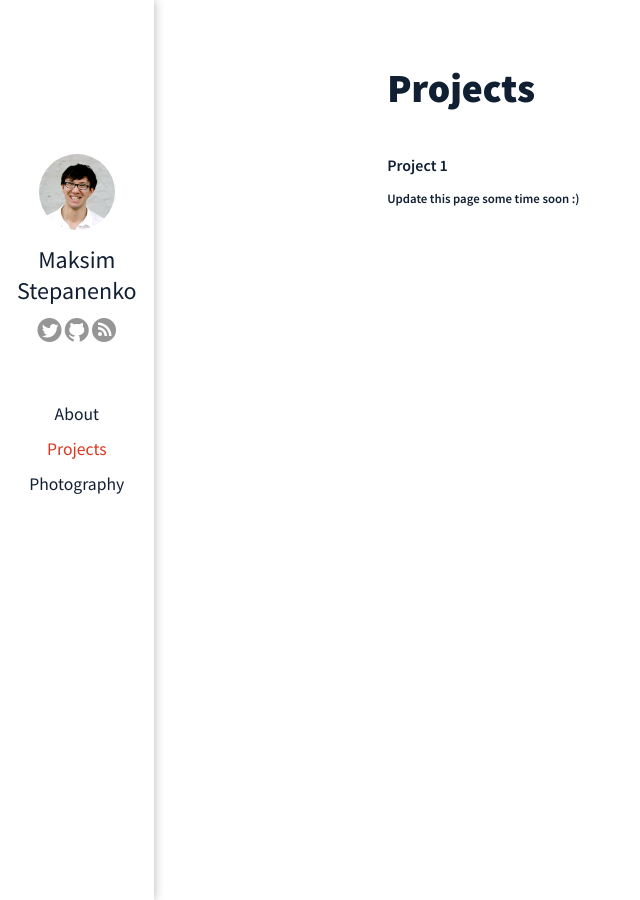
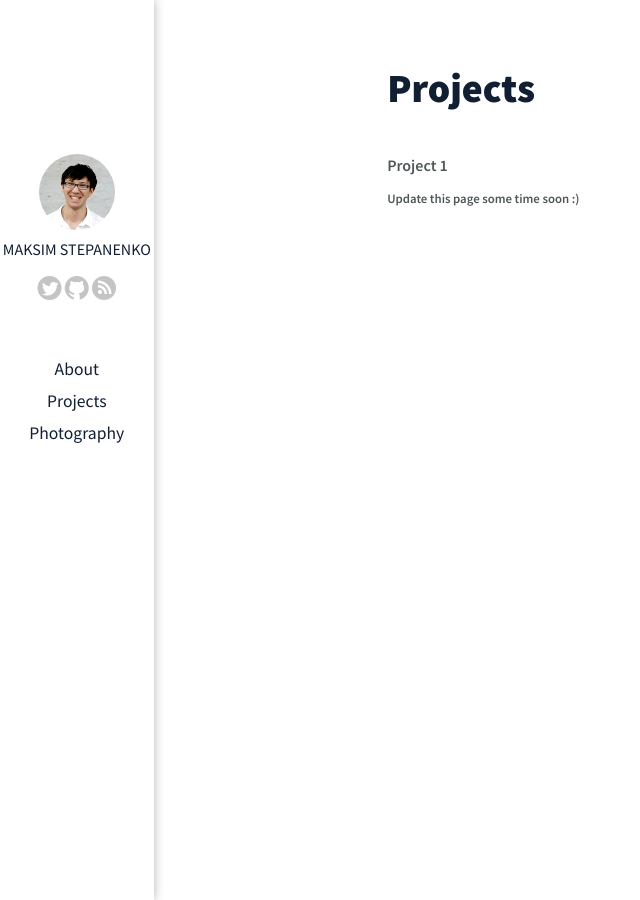
Before and after one commit to maksim-s/maksim-s.github.com, a Jekyll site: the page built from projects.html, in a window 1280 px wide. Shown: the whole page, without its empty margins (0-640 px from the left). Built offline with Jekyll 4.4.1, drawn with Linux system fonts in a browser that asks for light colours.

Commit message:
switching to sass

```diff
--- a/_layouts/layout.html
+++ b/_layouts/layout.html
@@ -9,7 +9,7 @@
     <meta name="author" content="Maksim Stepanenko">
     <link href="http://feeds.feedburner.com/MaksimStepanenko" rel="alternate" title="Maksim Stepanenko" type="application/atom+xml" />
     <link rel="icon" type="image/png" href="/images/favicon.ico" />
-    <link rel="stylesheet" href="/css/main.css" />
+    <link rel="stylesheet" href="/stylesheets/css/main.css" />
     <link href="/webfonts/ss-social.css" rel="stylesheet" />
     <link href='http://fonts.googleapis.com/css?family=Source+Sans+Pro:300,400,600,700,900,200italic,300italic,400italic' rel='stylesheet' type='text/css'>
     <link href="/js/google-code-prettify/prettify.css" type="text/css" rel="stylesheet" />
@@ -38,8 +38,7 @@
       </div>
       <h2 class="sidebar-name">
         <a href="/">
-          Maksim <br>
-          Stepanenko
+          Maksim Stepanenko
         </a>
       </h2>
       <section class="sidebar-social">
--- a/about.html
+++ b/about.html
@@ -4,11 +4,6 @@
 ---
 
 <section class="content">
-  <style type="text/css">
-    #about {
-      color: #D93722;
-    }
-  </style>
   <h1>About</h1>
   <section class="byline">
     Just chilling.
--- a/photography.html
+++ b/photography.html
@@ -9,11 +9,6 @@
   <script src="/js/photoMosaic/files/data/photoMosaic.data.js"></script>
   <link rel="stylesheet" href="/js/photoMosaic/files/css/photoMosaic.screen.css" />
   <link rel="stylesheet" href="/js/photoMosaic/files/css/prettyPhoto.css" />
-  <style type="text/css">
-    #photography {
-      color: #D93722;
-    }
-  </style>
 </head>
 <section class="content">
   <h1>Photography</h1>
--- a/projects.html
+++ b/projects.html
@@ -4,11 +4,6 @@
 ---
 
 <section class="content">
-  <style type="text/css">
-    #projects {
-      color: #D93722;
-    }
-  </style>
   <h1>Projects</h1>
   <section class="byline">
   </section>
--- /dev/null
+++ b/stylesheets/css/main.css
@@ -0,0 +1,265 @@
+/* main.scss */
+/* responsive */
+.sidebar {
+  position: fixed;
+  left: 0;
+  top: 0;
+  bottom: 0;
+  right: auto;
+  width: 12%;
+  font-family: "Source Sans Pro", Helvetica, sans-serif;
+  box-shadow: 0 0px 10px rgba(0, 0, 0, 0.3);
+  text-align: center;
+  background: white;
+  z-index: 2; }
+  @media only screen and (min-width: 601px) and (max-width: 950px) {
+    .sidebar {
+      width: 115px; } }
+  @media only screen and (max-width: 600px) {
+    .sidebar {
+      height: 80px;
+      width: 100%;
+      box-shadow: 0 0px 10px rgba(0, 0, 0, 0.3);
+      background: rgba(255, 255, 255, 0.95);
+      z-index: 1; } }
+  .sidebar .sidebar-avatar {
+    position: relative;
+    width: 76px;
+    height: 76px;
+    display: inline-block;
+    margin: auto;
+    margin-top: 100%;
+    -moz-border-radius: 38px;
+    -webkit-border-radius: 38px;
+    border-radius: 38px; }
+    .sidebar .sidebar-avatar .profile-photo {
+      height: 100%;
+      width: 100%;
+      border-radius: 100%; }
+    @media only screen and (max-width: 600px) {
+      .sidebar .sidebar-avatar {
+        width: 50px;
+        height: 50px;
+        -moz-border-radius: 25px;
+        -webkit-border-radius: 25px;
+        border-radius: 25px;
+        margin: 5px 5px 0 20px;
+        position: fixed;
+        display: block;
+        z-index: 2; } }
+  .sidebar .sidebar-name {
+    font-family: "Source Sans Pro", Helvetica, sans-serif;
+    font-size: 1em;
+    font-weight: normal;
+    margin: auto;
+    text-transform: uppercase;
+    margin-top: 5px;
+    margin-bottom: 15px; }
+    .sidebar .sidebar-name a {
+      text-decoration: none;
+      color: #111f33; }
+    @media only screen and (max-width: 600px) {
+      .sidebar .sidebar-name {
+        display: none; } }
+  .sidebar .sidebar-social {
+    margin: auto;
+    margin-bottom: 50px; }
+    .sidebar .sidebar-social a {
+      text-decoration: none;
+      font-size: 1.5em;
+      color: #c4c4c4; }
+      .sidebar .sidebar-social a:hover {
+        color: #111f33; }
+      @media only screen and (max-width: 600px) {
+        .sidebar .sidebar-social a {
+          font-size: 0.9em; } }
+    @media only screen and (max-width: 600px) {
+      .sidebar .sidebar-social {
+        margin-bottom: 5px;
+        position: fixed;
+        margin: 60px 5px 0 18px;
+        z-index: 2; } }
+  .sidebar .sidebar-nav {
+    margin-left: auto; }
+    @media only screen and (max-width: 600px) {
+      .sidebar .sidebar-nav {
+        position: fixed;
+        margin: 20px 0 0 24%;
+        z-index: 2; } }
+    .sidebar .sidebar-nav a {
+      color: #111f33;
+      font-size: 1.1em;
+      display: block;
+      text-decoration: none;
+      font-weight: normal; }
+      .sidebar .sidebar-nav a:hover {
+        color: #d90e00; }
+      @media only screen and (max-width: 600px) {
+        .sidebar .sidebar-nav a {
+          padding: 5px;
+          font-size: 1em; } }
+    .sidebar .sidebar-nav ul {
+      margin: 0;
+      padding: 0; }
+      @media only screen and (max-width: 600px) {
+        .sidebar .sidebar-nav ul {
+          list-style-type: none;
+          margin: 0;
+          padding: 0; } }
+      .sidebar .sidebar-nav ul li {
+        list-style: none;
+        margin-bottom: 10px; }
+        @media only screen and (max-width: 600px) {
+          .sidebar .sidebar-nav ul li {
+            display: inline-block;
+            list-style-type: none; } }
+
+.content {
+  font-family: "Source Sans Pro", Helvetica, sans-serif;
+  max-width: 650px;
+  width: 50%;
+  margin-left: 30%;
+  margin-bottom: 5%;
+  margin-top: 5%;
+  z-index: 1; }
+  @media only screen and (min-width: 601px) and (max-width: 950px) {
+    .content {
+      width: 70%;
+      margin-left: 20%; } }
+  @media only screen and (max-width: 600px) {
+    .content {
+      width: 92%;
+      margin-top: 90px;
+      margin-left: 8px;
+      position: relative;
+      z-index: 0; } }
+  .content .share {
+    margin-top: 40px;
+    margin-bottom: 10%;
+    padding-top: 30px;
+    width: 100%;
+    text-align: right;
+    border-top: 1px solid #505759; }
+  .content h1 {
+    color: #111f33;
+    font-weight: 900;
+    font-size: 2.5em;
+    margin: 18px 0 5px 0; }
+    .content h1 a {
+      color: #111f33;
+      text-decoration: none; }
+  .content h2 {
+    color: #111f33;
+    font-weight: 700;
+    font-size: 1.85em;
+    margin-bottom: 15px; }
+    .content h2 a {
+      color: #111f33;
+      text-decoration: none; }
+  .content h3 {
+    color: #111f33;
+    font-weight: 600;
+    font-size: 1.5em;
+    padding-bottom: 5px;
+    margin-bottom: 5px; }
+    .content h3 a {
+      color: #111f33;
+      text-decoration: none; }
+  .content p {
+    color: #505759;
+    font-size: 0.95em;
+    line-height: 1.7em; }
+    .content p a {
+      color: #d90e00;
+      text-decoration: none; }
+      .content p a:hover {
+        color: #ff1000; }
+    .content p code {
+      font-size: 0.9em;
+      background-color: #eeeeee;
+      border: 1px solid #777777;
+      border-radius: 3px;
+      padding: 2px 3px; }
+  .content pre {
+    padding: 10px; }
+  .content img {
+    padding: 3px;
+    max-width: 100%; }
+  .content li {
+    margin-bottom: 10px;
+    color: #111F33; }
+  .content blockquote {
+    padding: 0.25em 1em;
+    margin-left: 0px;
+    border-left: 7px solid #d90e00; }
+    .content blockquote p {
+      margin-bottom: 0px;
+      color: #505759;
+      font-style: italic;
+      font-size: 0.9em; }
+    .content blockquote cite {
+      display: block;
+      margin-top: .5em;
+      text-align: right;
+      color: #111;
+      font-style: normal; }
+      .content blockquote cite:before {
+        content: '— '; }
+  .content .byline {
+    margin-bottom: 40px;
+    padding-left: 0px;
+    font-size: 0.9em;
+    font-weight: 300;
+    font-style: italic;
+    color: #c4c4c4; }
+  .content .listing {
+    padding: 0;
+    margin: 20px 0 0 0; }
+    .content .listing ul {
+      margin: 0;
+      padding: 0; }
+    .content .listing li {
+      font-size: 1em;
+      list-style: none;
+      padding: 2px 0 2px 0;
+      margin: 0;
+      color: #505759;
+      font-weight: 550; }
+    .content .listing .date {
+      font-size: 0.9em;
+      color: #c4c4c4; }
+    .content .listing .project-description {
+      font-size: 0.8em;
+      color: #505759;
+      weight: 400; }
+    .content .listing a {
+      text-decoration: none;
+      color: #505759; }
+      .content .listing a:hover {
+        color: #d90e00; }
+  .content #related {
+    margin-top: 50px; }
+    .content #related .listing li {
+      font-size: 0.9em;
+      padding: 0; }
+    .content #related ul {
+      margin: 5px 0 0 0; }
+    .content #related .date {
+      font-size: 0.9em; }
+  .content #related-posts {
+    margin: 0;
+    padding: 0;
+    font-weight: bold;
+    font-size: 1.1em;
+    color: #111f33; }
+  .content #galleria {
+    width: 100%; }
+  .content #blog-posts {
+    font-size: 1.4em;
+    font-weight: bold;
+    margin: 0;
+    color: #111f33; }
+  .content *::selection {
+    background: rgba(0, 166, 242, 0.64) !important; }
+  .content *::-moz-selection {
+    background: rgba(0, 166, 242, 0.64) !important; }
--- /dev/null
+++ b/stylesheets/sass/main.scss
@@ -0,0 +1,337 @@
+/* main.scss */
+
+$sidebar-background: white;
+$text-color: #505759;
+$hover-color: #FF1000;
+$link-color: #D90E00;
+$heading-color: #111F33;
+$byline-color: #C4C4C4;
+$selection-color: rgba(0, 166, 242, 0.64);
+$font-family: 'Source Sans Pro', Helvetica, sans-serif;
+
+/* responsive */
+@mixin respond-to($media) {
+  @if $media == handhelds {
+    @media only screen and (max-width: 600px) { @content; }
+  }
+  @else if $media == medium-screens {
+    @media only screen and (min-width: 601px) and (max-width: 950px) { @content; }
+  }
+}
+
+.sidebar {
+  position: fixed;
+  left: 0;
+  top: 0;
+  bottom: 0;
+  right: auto;
+  width: 12%;
+  font-family: $font-family;
+  box-shadow: 0 0px 10px rgba(0, 0, 0, 0.3);
+  text-align: center;
+  background: $sidebar-background;
+  z-index: 2;
+  @include respond-to(medium-screens) {
+    width: 115px;
+  }
+  @include respond-to(handhelds) {
+    height: 80px;
+    width: 100%;
+    box-shadow: 0 0px 10px rgba(0, 0, 0, 0.3);
+    background: rgba(255,255,255,0.95);
+    z-index: 1;
+  }
+
+  .sidebar-avatar {
+    position: relative;
+    width: 76px;
+    height: 76px;
+    display: inline-block;
+    margin: auto;
+    margin-top: 100%;
+    -moz-border-radius: 38px;
+    -webkit-border-radius: 38px;
+    border-radius: 38px;
+    .profile-photo {
+      height: 100%;
+      width: 100%;
+      border-radius: 100%;
+    }
+    @include respond-to(handhelds) {
+      width: 50px;
+      height: 50px;
+      -moz-border-radius: 25px;
+      -webkit-border-radius: 25px;
+      border-radius: 25px;
+      margin: 5px 5px 0 20px;
+      position: fixed;
+      display: block;
+      z-index: 2;
+    }
+  }
+  .sidebar-name {
+    font-family: $font-family;
+    font-size: 1em;
+    font-weight: normal;
+    margin: auto;
+    text-transform: uppercase;
+    margin-top: 5px;
+    margin-bottom: 15px;
+    a {
+      text-decoration: none;
+      color: $heading-color;
+    }
+    @include respond-to(handhelds) {
+      display: none;
+    }
+  }
+  .sidebar-social {
+    margin: auto;
+    margin-bottom: 50px;
+    a {
+      text-decoration: none;
+      font-size: 1.5em;
+      color: $byline-color;
+      &:hover {
+        color: $heading-color;
+      }
+      @include respond-to(handhelds) {
+        font-size: 0.9em;
+      }
+    }
+    @include respond-to(handhelds) {
+      margin-bottom: 5px;
+      position: fixed;
+      margin: 60px 5px 0 18px;
+      z-index: 2;
+    }
+  }
+
+  .sidebar-nav {
+    margin-left: auto;
+    @include respond-to(handhelds) {
+      position: fixed;
+      margin: 20px 0 0 24%;
+      z-index: 2;
+    }
+    a {
+      color: $heading-color;
+      font-size: 1.1em;
+      display: block;
+      text-decoration: none;
+      font-weight: normal;
+      &:hover {
+        color: $link-color;
+      }
+      @include respond-to(handhelds) {
+        padding: 5px;
+        font-size: 1em;
+      }
+    }
+    ul {
+      margin: 0;
+      padding: 0;
+      @include respond-to(handhelds) {
+        list-style-type: none;
+        margin: 0;
+        padding: 0;
+      }
+      li {
+        list-style: none;
+        margin-bottom: 10px;
+        @include respond-to(handhelds) {
+          display: inline-block;
+          list-style-type: none;
+        }
+      }
+    }
+  }
+}
+
+.content {
+  font-family: $font-family;
+  max-width: 650px;
+  width: 50%;
+  margin-left: 30%;
+  margin-bottom: 5%;
+  margin-top: 5%;
+  z-index: 1;
+  @include respond-to(medium-screens) {
+    width: 70%;
+    margin-left: 20%;
+  }
+  @include respond-to(handhelds) {
+    width: 92%;
+    margin-top: 90px;
+    margin-left: 8px;
+    position: relative;
+    z-index: 0;
+  }
+  .share {
+    margin-top: 40px;
+    margin-bottom: 10%;
+    padding-top: 30px;
+    width: 100%;
+    text-align: right;
+    border-top: 1px solid $text-color;
+  }
+  h1 {
+    color: $heading-color;
+    font-weight: 900;
+    font-size: 2.5em;
+    margin: 18px 0 5px 0;
+    a {
+      color: $heading-color;
+      text-decoration: none;
+    }
+  }
+  h2 {
+    color: $heading-color;
+    font-weight: 700;
+    font-size: 1.85em;
+    margin-bottom: 15px;
+    a {
+      color: $heading-color;
+      text-decoration: none;
+    }
+  }
+  h3 {
+    color: $heading-color;
+    font-weight: 600;
+    font-size: 1.5em;
+    padding-bottom: 5px;
+    margin-bottom: 5px;
+    a {
+      color: $heading-color;
+      text-decoration: none;
+    }
+  }
+  p {
+    color: $text-color;
+    font-size: 0.95em;
+    line-height: 1.7em;
+    a {
+      color: $link-color;
+      text-decoration: none;
+      &:hover {
+        color: $hover-color;
+      }
+    }
+    code {
+      font-size: 0.9em;
+      background-color: #eeeeee;
+      border: 1px solid #777777;
+      border-radius: 3px;
+      padding: 2px 3px;
+    }
+  }
+  pre {
+    padding: 10px;
+
+  }
+  img {
+    padding: 3px;
+    max-width: 100%;
+  }
+  li {
+    margin-bottom: 10px;
+    color: #111F33;
+  }
+  blockquote {
+    padding: .25em 1em;
+    margin-left: 0px;
+    border-left: 7px solid $link-color;
+    p {
+      margin-bottom: 0px;
+      color: $text-color;
+      font-style: italic;
+      font-size: 0.9em;
+    }
+    cite {
+      display: block;
+      margin-top: .5em;
+      text-align: right;
+      color: #111;
+      font-style: normal;
+      &:before {
+        content: '— ';
+      }
+    }
+  }
+  .byline {
+    margin-bottom: 40px;
+    padding-left: 0px;
+    font-size: 0.9em;
+    font-weight: 300;
+    font-style: italic;
+    color: $byline-color;
+  }
+  .listing {
+    padding: 0;
+    margin: 20px 0 0 0;
+    ul {
+      margin: 0;
+      padding: 0;
+    }
+    li {
+      font-size: 1em;
+      list-style: none;
+      padding: 2px 0 2px 0;
+      margin: 0;
+      color: $text-color;
+      font-weight: 550;
+    }
+    .date {
+      font-size: 0.9em;
+      color: $byline-color;
+    }
+    .project-description {
+      font-size: 0.8em;
+      color: $text-color;
+      weight: 400;
+    }
+    a {
+      text-decoration: none;
+      color: $text-color;
+      &:hover {
+        color: $link-color;
+      }
+    }
+  }
+  #related {
+    margin-top: 50px;
+    .listing li {
+      font-size: 0.9em;
+      padding: 0;
+    }
+    ul {
+      margin: 5px 0 0 0;
+    }
+    .date {
+      font-size: 0.9em;
+    }
+  }
+  #related-posts {
+    margin: 0;
+    padding: 0;
+    font-weight: bold;
+    font-size: 1.1em;
+    color: $heading-color;
+  }
+  #galleria {
+    width: 100%;
+  }
+  #blog-posts {
+    font-size: 1.4em;
+    font-weight: bold;
+    margin: 0;
+    color: $heading-color;
+  }
+  *::selection {
+    background: $selection-color !important;
+  }
+  *::-moz-selection {
+    background: $selection-color !important;
+  }
+
+}
```
Also changed, not shown: images/favicon.ico, images/maksim.jpeg, js/photoMosaic/files/data/photoMosaic.data.js, stylesheets/css/main_bk.css (renamed from css/main.css).
